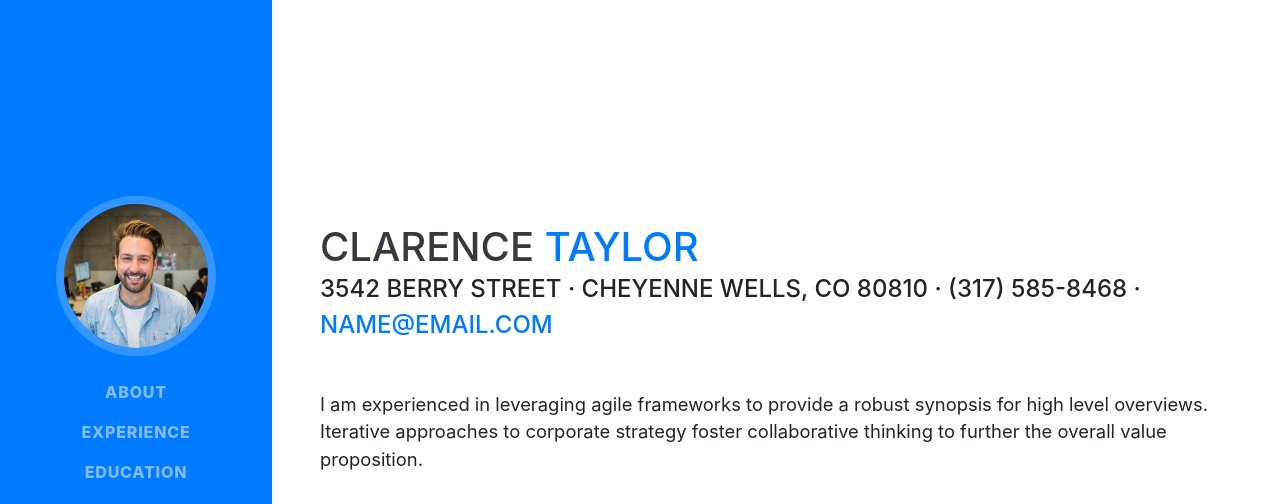
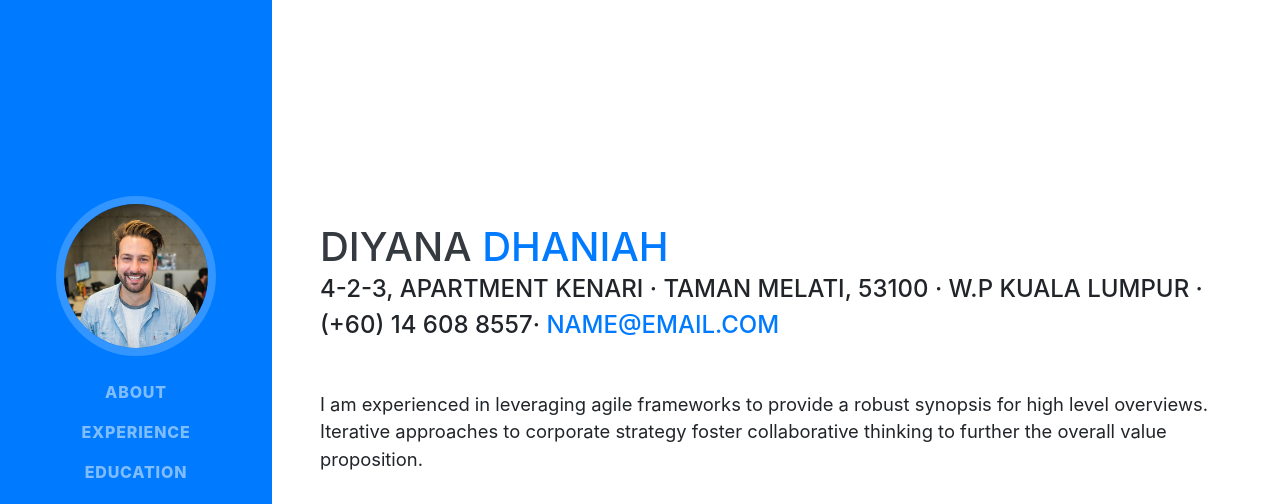
Before and after one commit to smuzzameer/smuzzameer12.github.io, a website with bundled scripts: page index.html in a window 1280 px wide. Shown: the top 504 px of the page. Built offline with nearby package versions, Linux system fonts and the light colour scheme; a web font is replaced by a local one.

Commit message:
Update index.html

```diff
--- a/index.html
+++ b/index.html
@@ -63,10 +63,10 @@
 
     <section class="resume-section p-3 p-lg-5 d-flex align-items-center" id="about">
       <div class="w-100">
-        <h1 class="mb-0">Clarence
-          <span class="text-primary">Taylor</span>
+        <h1 class="mb-0">DIYANA
+          <span class="text-primary">DHANIAH</span>
         </h1>
-        <div class="subheading mb-5">3542 Berry Street · Cheyenne Wells, CO 80810 · (317) 585-8468 ·
+        <div class="subheading mb-5">4-2-3, Apartment Kenari · Taman Melati, 53100  · w.P Kuala Lumpur · (+60) 14 608 8557·
           <a href="mailto:name@email.com">name@email.com</a>
         </div>
         <p class="lead mb-5">I am experienced in leveraging agile frameworks to provide a robust synopsis for high level overviews. Iterative approaches to corporate strategy foster collaborative thinking to further the overall value proposition.</p>
```
